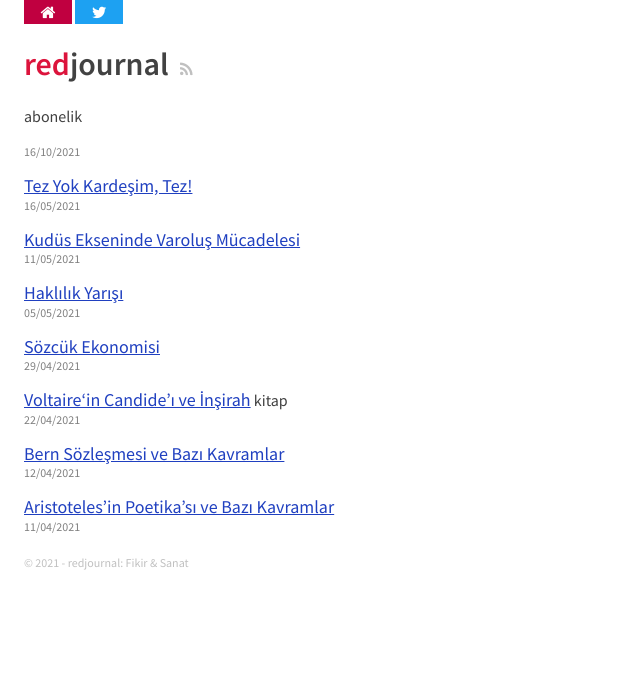
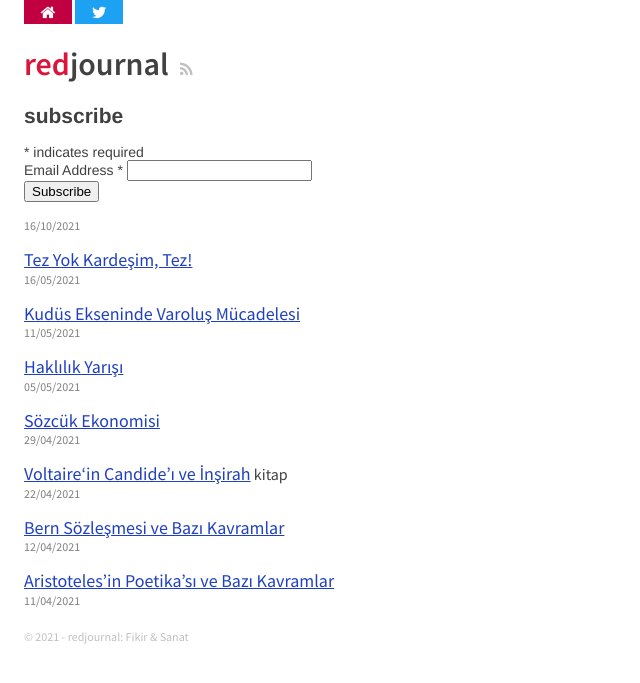
Before and after one commit to erdidemirim/erdidemirim.github.io, a Jekyll site: the page built from index.html, in a window 1280 px wide. Shown: the top 683 px of the page, without its empty margins (0-640 px from the left). Built offline with Jekyll 4.4.1, drawn with Linux system fonts in a browser that asks for light colours; comment, search, counter and statistics services are not loaded.

Commit message:
Update index.html

```diff
--- a/index.html
+++ b/index.html
@@ -6,7 +6,34 @@
 
 <div class="navigation">
 	<h1><span style="color:crimson">Red</span><span style="color:#424242">Journal</span>&nbsp;<a class="feed-link icon-rss" rel="alternate" type="application/atom+xml" href="/articles.xml"></a></h1>
-	<div>abonelik</div>
+	<div><!-- Begin Mailchimp Signup Form -->
+<link href="//cdn-images.mailchimp.com/embedcode/classic-10_7.css" rel="stylesheet" type="text/css">
+<style type="text/css">
+	#mc_embed_signup{background:#fff; clear:left; font:14px Helvetica,Arial,sans-serif; }
+	/* Add your own Mailchimp form style overrides in your site stylesheet or in this style block.
+	   We recommend moving this block and the preceding CSS link to the HEAD of your HTML file. */
+</style>
+<div id="mc_embed_signup">
+<form action="https://gmail.us5.list-manage.com/subscribe/post?u=3d89d203c4dd8df2c558c8152&amp;id=6ba9f668b6" method="post" id="mc-embedded-subscribe-form" name="mc-embedded-subscribe-form" class="validate" target="_blank" novalidate>
+    <div id="mc_embed_signup_scroll">
+	<h2>Subscribe</h2>
+<div class="indicates-required"><span class="asterisk">*</span> indicates required</div>
+<div class="mc-field-group">
+	<label for="mce-EMAIL">Email Address  <span class="asterisk">*</span>
+</label>
+	<input type="email" value="" name="EMAIL" class="required email" id="mce-EMAIL">
+</div>
+	<div id="mce-responses" class="clear">
+		<div class="response" id="mce-error-response" style="display:none"></div>
+		<div class="response" id="mce-success-response" style="display:none"></div>
+	</div>    <!-- real people should not fill this in and expect good things - do not remove this or risk form bot signups-->
+    <div style="position: absolute; left: -5000px;" aria-hidden="true"><input type="text" name="b_3d89d203c4dd8df2c558c8152_6ba9f668b6" tabindex="-1" value=""></div>
+    <div class="clear"><input type="submit" value="Subscribe" name="subscribe" id="mc-embedded-subscribe" class="button"></div>
+    </div>
+</form>
+</div>
+<script type='text/javascript' src='//s3.amazonaws.com/downloads.mailchimp.com/js/mc-validate.js'></script><script type='text/javascript'>(function($) {window.fnames = new Array(); window.ftypes = new Array();fnames[0]='EMAIL';ftypes[0]='email';fnames[1]='FNAME';ftypes[1]='text';fnames[2]='LNAME';ftypes[2]='text';fnames[3]='ADDRESS';ftypes[3]='address';fnames[4]='PHONE';ftypes[4]='phone';fnames[5]='BIRTHDAY';ftypes[5]='birthday';}(jQuery));var $mcj = jQuery.noConflict(true);</script>
+<!--End mc_embed_signup--></div>
 	<ul>
 		{% for post in site.posts %}
 			<li>
```
